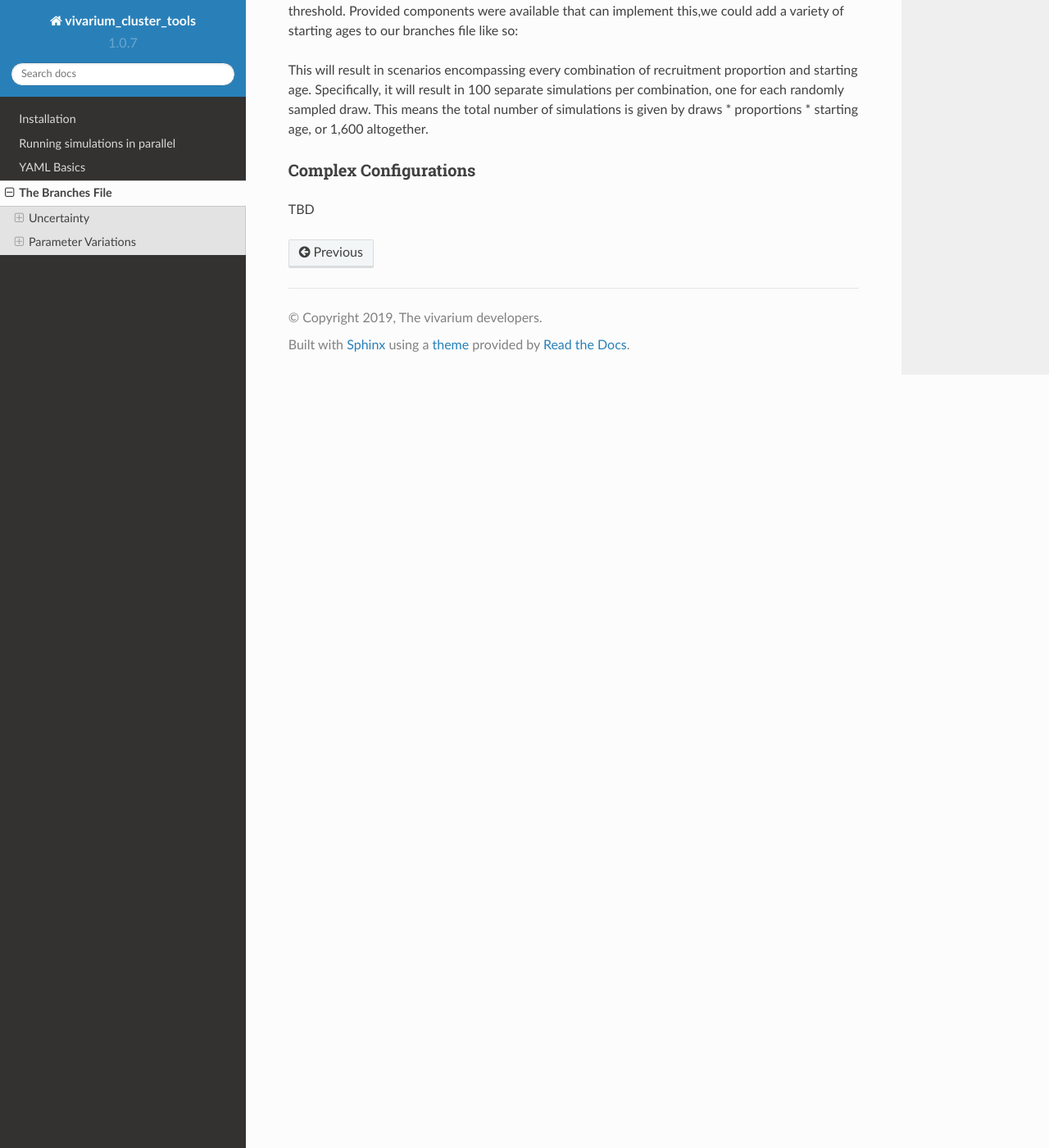
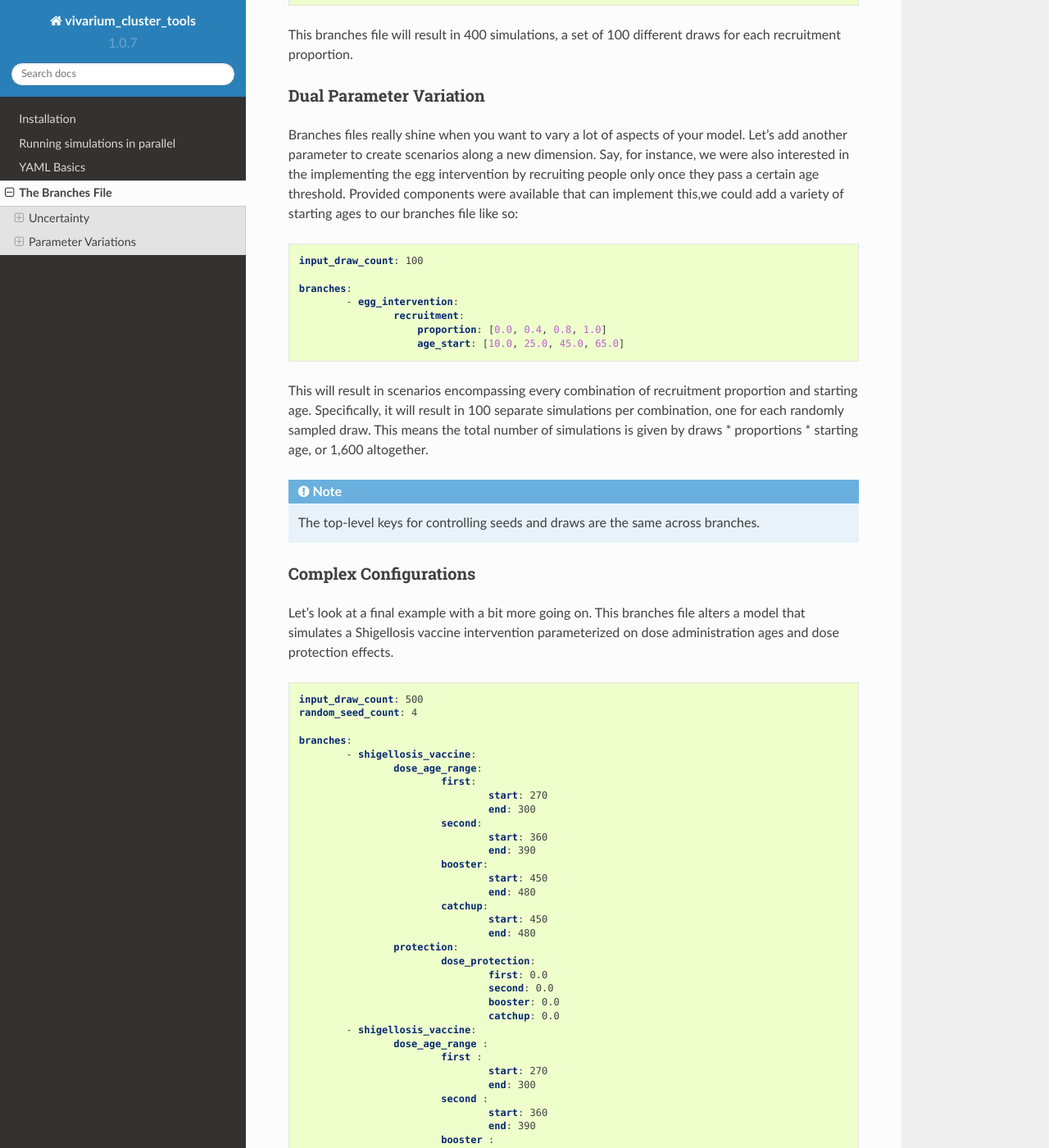
Before and after one commit to ihmeuw/vivarium_cluster_tools, a Sphinx documentation site: the page built from docs/source/branch.rst, in a window 1280 px wide and 1400 px high, scrolled down 3523 px. Shown: the whole window at 82% size. Built offline with Sphinx 7.4.7 and the Read the Docs theme 2.0.0, drawn with Linux system fonts in a browser that asks for light colours; some of the changed text lies outside the part shown.

Commit message:
finish up complex example, various formats and wording

```diff
--- a/docs/source/branch.rst
+++ b/docs/source/branch.rst
@@ -93,7 +93,7 @@ In the following sections we will describe a number of ways you can construct di
 the number of simulations these will have.
 
 .. note::
-    The following examples that alter configuration parameters all lie under a ``branches`` key
+    The following examples that alter configuration parameters all lie under a ``branches`` key.
 
 Single Parameter Variation
 ^^^^^^^^^^^^^^^^^^^^^^^^^^
@@ -127,6 +127,7 @@ product, of the parameters. Let's add draws to our previous branches file and fi
 result in.
 
 .. code-block:: yaml
+
     input_draw_count: 100
 
     branches:
@@ -134,7 +135,7 @@ result in.
                     recruitment:
                         proportion: [0.0, 0.4, 0.8, 1.0]
 
-
+This branches file will result in 400 simulations, a set of 100 different draws for each recruitment proportion.
 
 Dual Parameter Variation
 ^^^^^^^^^^^^^^^^^^^^^^^^
@@ -144,6 +145,7 @@ by recruiting people only once they pass a certain age threshold. Provided compo
 this,we could add a variety of starting ages to our branches file like so:
 
 .. code-block:: yaml
+
     input_draw_count: 100
 
     branches:
@@ -156,6 +158,61 @@ This will result in scenarios encompassing every combination of recruitment prop
 it will result in 100 separate simulations per combination, one for each randomly sampled draw. This means the total
 number of simulations is given by draws * proportions * starting age, or 1,600 altogether.
 
+.. note:: The top-level keys for controlling seeds and draws are the same across branches.
+
 Complex Configurations
 ^^^^^^^^^^^^^^^^^^^^^^
-TBD
+Let's look at a final example with a bit more going on. This branches file alters a model that simulates a Shigellosis
+vaccine intervention parameterized on dose administration ages and dose protection effects.
+
+.. code-block:: yaml
+
+    input_draw_count: 500
+    random_seed_count: 4
+
+    branches:
+            - shigellosis_vaccine:
+                    dose_age_range:
+                            first:
+                                    start: 270
+                                    end: 300
+                            second:
+                                    start: 360
+                                    end: 390
+                            booster:
+                                    start: 450
+                                    end: 480
+                            catchup:
+                                    start: 450
+                                    end: 480
+                    protection:
+                            dose_protection:
+                                    first: 0.0
+                                    second: 0.0
+                                    booster: 0.0
+                                    catchup: 0.0
+            - shigellosis_vaccine:
+                    dose_age_range :
+                            first :
+                                    start: 270
+                                    end: 300
+                            second :
+                                    start: 360
+                                    end: 390
+                            booster :
+                                    start: 450
+                                    end: 480
+                            catchup :
+                                    start: 450
+                                    end: 480
+                    protection:
+                            dose_protection:
+                                    first: 0.7
+                                    second: 1.0
+                                    booster: 0.0
+                                    catchup: 0.0
+
+The :ref:`YAML List<Lists>` underneath the ``branches`` key denotes two different simulation scenario each with a set of
+parameters. Because all of the children of those list entries are singular values, only one simulation is produced for
+each. Since we have additionally specified counts for draws and random seeds, we will run a simulation for each of these
+scenarios, for each combination of random seed and draw. This will result in 4,000 total simulations.
```
